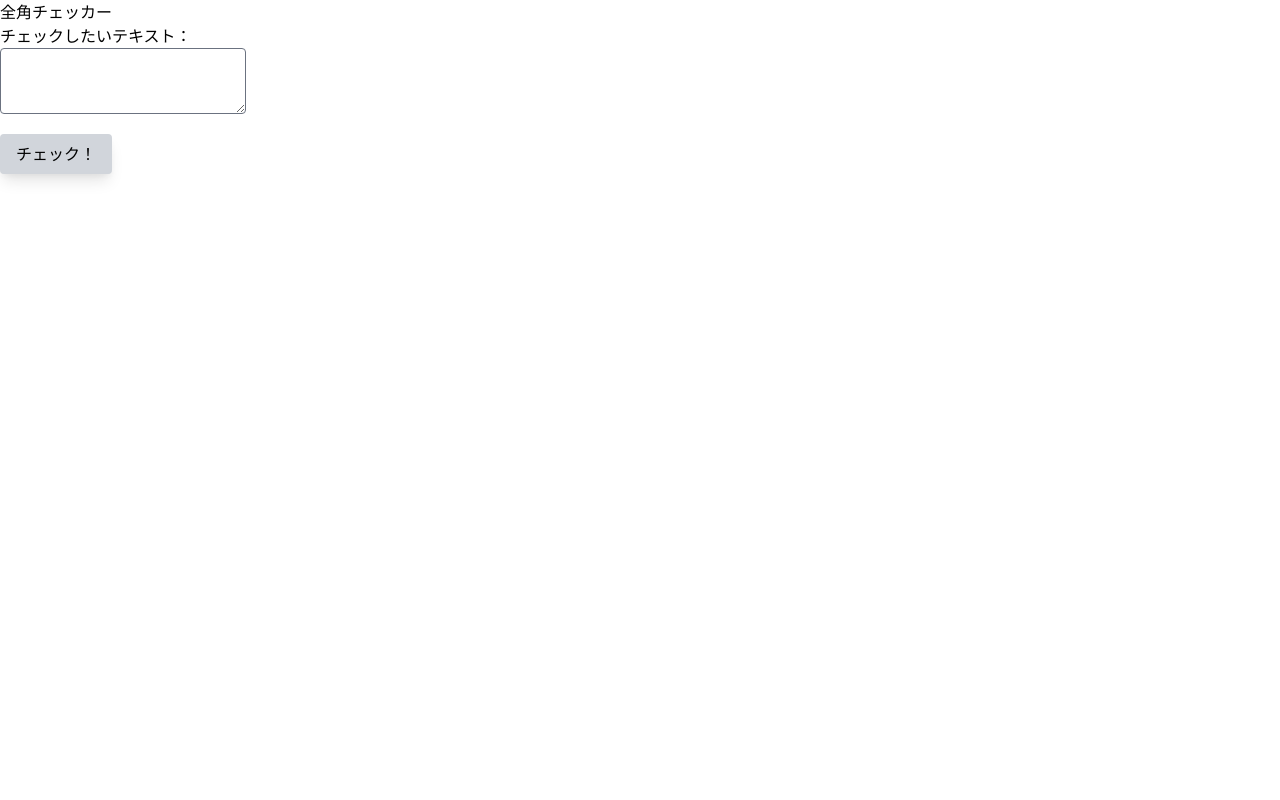
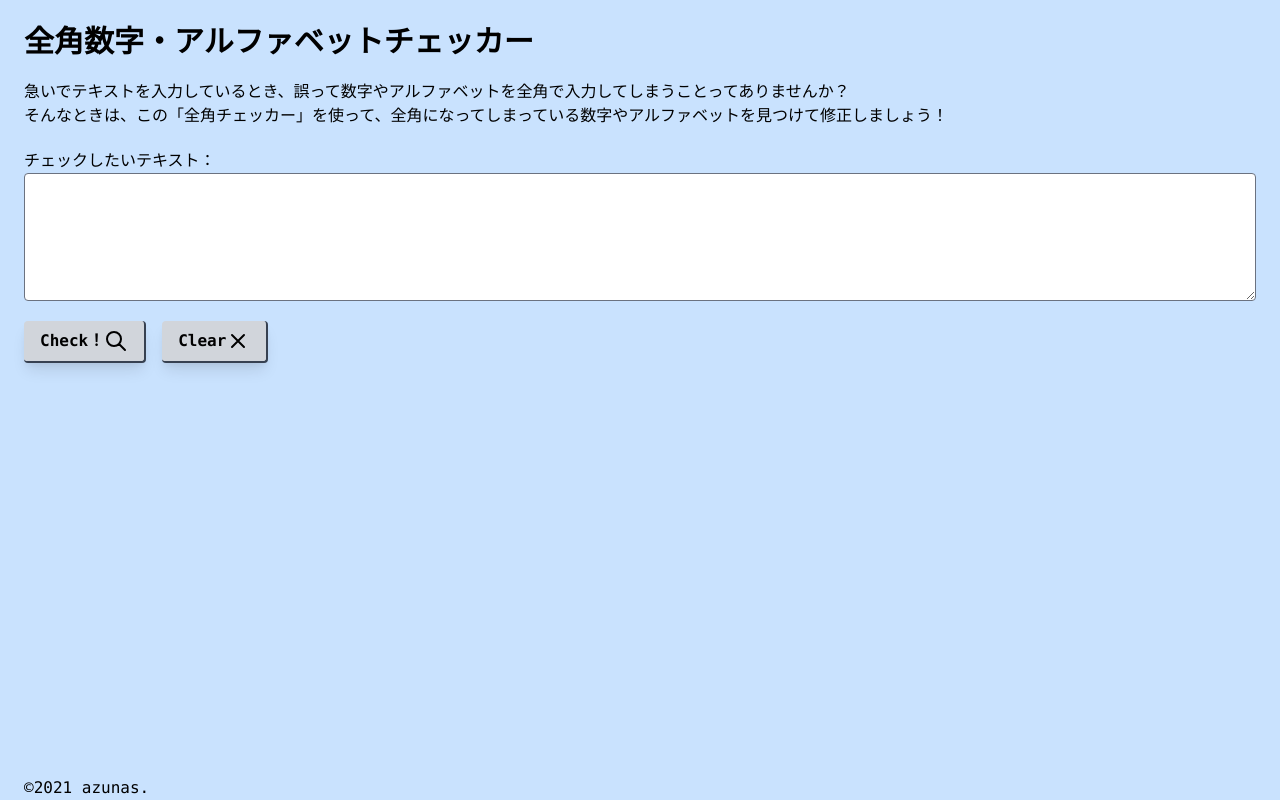
Before and after one commit to azufb/zenkakuChecker, a React (Create React App) app: page / in a window 1280 px wide. Built offline with nearby package versions, Linux system fonts and the light colour scheme.

Commit message:
全角数字とアルファベットを見つけてハイライト

```diff
--- a/src/App.tsx
+++ b/src/App.tsx
@@ -3,10 +3,19 @@ import Form from "./components/FormArea";
 
 const App:React.VoidFunctionComponent  = () => {
   return (
-    <>
-      <h1>全角チェッカー</h1>
-      <Form />
-    </>
+    <div className="bg-blue-300 h-screen bg-opacity-50">
+      <div className="p-6">
+        <p className="text-3xl font-semibold font-mono">全角数字・アルファベットチェッカー</p>
+          <p className="my-5 font-mono">
+            急いでテキストを入力しているとき、誤って数字やアルファベットを全角で入力してしまうことってありませんか？<br />
+            そんなときは、この「全角チェッカー」を使って、全角になってしまっている数字やアルファベットを見つけて修正しましょう！
+          </p>
+          <Form />
+          <p className="absolute bottom-0 font-mono">
+            &copy;2021 azunas.
+          </p>
+      </div>
+    </div>
   );
 }
 
--- a/src/components/FormArea.tsx
+++ b/src/components/FormArea.tsx
@@ -1,36 +1,53 @@
 import React, { useState } from "react";
+import "../index.css";
 
 const Form:React.VoidFunctionComponent = () => {
   const [targetText, setTargetText] = useState<string>("");
-  const [checkedText, setCheckedText] = useState<string | null | RegExpMatchArray>("");
+  const [checkedText, setCheckedText] = useState<null | RegExpMatchArray | Array<string>>([]);
 
   const handleSubmit = () => {
     // 正規表現を利用して、全角文字を検索。
-    const zenkaku = new RegExp('[０-９Ａ-Ｚａ-ｚ]', 'gim');
+    const zenkaku = new RegExp('.*[０-９Ａ-Ｚａ-ｚ].*', 'gim');
     const result = targetText.match(zenkaku);
+    const zenkakualp = new RegExp('([０-９Ａ-Ｚａ-ｚ])', 'gim');
 
-    const ary: any = targetText.split(/\r\n|\n|\r/);
-    console.log(ary);
+    if (result !== null) {
+      setCheckedText(result.map((rsl) => rsl.replace(zenkakualp, '<span id="highlight">$1</span>')));
+    } else {
+      setCheckedText(['全角数字・アルファベットは見つかりませんでした。']);
+    }
 
-    // forで回す必要ありそう。
-    if (result !== null) {
-      setCheckedText(result);
-      console.log(ary.indexOf(result[0]));
-    } else {
-      setCheckedText('全角数字・アルファベットは見つかりませんでした。');
-    }
+    setTargetText("");
+  }
+
+  const handleClear = () => {
+    setTargetText("");
+    setCheckedText([]);
   }
 
   return(
     <div>
       <div>
-        <label>チェックしたいテキスト：</label>
-        <textarea typeof="text" value={targetText} onChange={(e) => setTargetText(e.target.value)} className="block rounded" />
+        <label className="font-mono" htmlFor="beforeText">チェックしたいテキスト：</label>
+        <textarea id="beforeText" value={targetText} onChange={(e) => setTargetText(e.target.value)} className="block rounded w-full h-32" />
       </div>
-      <button onClick={handleSubmit} className="bg-gray-300 rounded py-2 px-4 my-5 shadow-lg">チェック！</button>
-      <div>
-        {checkedText}
+      <div className="my-5 flex">
+        <button onClick={handleSubmit} className="flex bg-gray-300 rounded py-2 px-4 shadow-lg border-r-2 border-b-2 border-gray-700 font-semibold font-mono">
+          Check！
+          <svg xmlns="http://www.w3.org/2000/svg" className="h-6 w-6" fill="none" viewBox="0 0 24 24" stroke="currentColor">
+            <path strokeLinecap="round" strokeLinejoin="round" strokeWidth={2} d="M21 21l-6-6m2-5a7 7 0 11-14 0 7 7 0 0114 0z" />
+          </svg>
+        </button>
+        <button onClick={handleClear} className="flex bg-gray-300 rounded py-2 px-4 ml-4 shadow-lg border-r-2 border-b-2 border-gray-700 font-semibold font-mono">
+          Clear
+          <svg xmlns="http://www.w3.org/2000/svg" className="h-6 w-6" fill="none" viewBox="0 0 24 24" stroke="currentColor">
+            <path stroke-linecap="round" stroke-linejoin="round" stroke-width="2" d="M6 18L18 6M6 6l12 12" />
+          </svg>
+        </button>
       </div>
+      <ul>
+        {checkedText.map((txt, index) => <li dangerouslySetInnerHTML={{__html: txt}} key={index}/>)}
+      </ul>
     </div>
 
   )
--- a/src/index.css
+++ b/src/index.css
@@ -15,3 +15,7 @@ code {
   font-family: source-code-pro, Menlo, Monaco, Consolas, 'Courier New',
     monospace;
 }
+
+#highlight {
+  background-color: #ffff00;
+}
```
